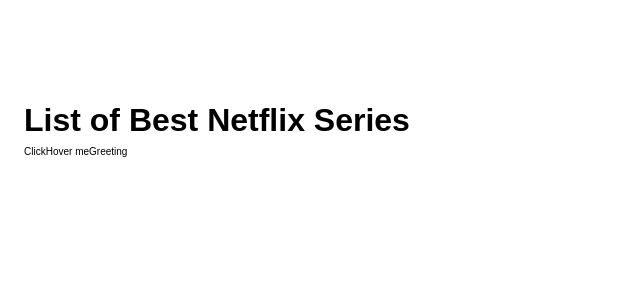
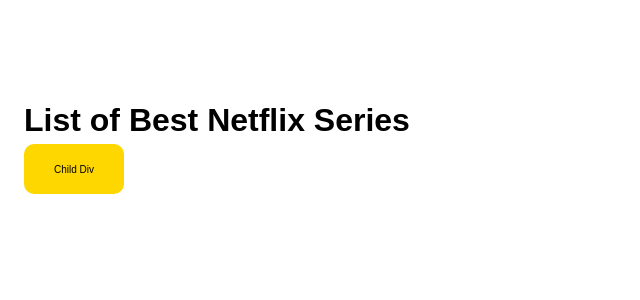
Before and after one commit to AyushPal-1/React, a React (Vite) app in the folder reactapp/: page / in a window 1280 px wide. Shown: the top 300 px of the page, without its empty margins (0-640 px from the left). Built offline with nearby package versions, Linux system fonts and the light colour scheme.

Commit message:
Event Propagation

```diff
--- a/reactapp/src/App.jsx
+++ b/reactapp/src/App.jsx
@@ -7,6 +7,7 @@
 import "./components/Netflix.module.css"
 import { EventHanding } from "./components/EventHanding";
 import { EventProps } from "./components/EventProps";
+import { EventPropagation } from "./components/EventPropagation";
 
 export const App = () => {
   return (
@@ -17,7 +18,8 @@
         <h1 className="card-heading">List of Best Netflix Series</h1>
        {/* <Netflixcard />  */}
       {/* <EventHanding ></EventHanding> */}
-      <EventProps></EventProps>
+      {/* <EventProps></EventProps> */}
+      <EventPropagation/>
 
       </section>
       {/* <Profile /> */}
--- /dev/null
+++ b/reactapp/src/components/EP.css
@@ -0,0 +1,9 @@
+.main-div{
+    height: 50px;
+    width: 100px;
+    background-color: gold;
+    display: flex;
+    align-items: center;
+    justify-content: center;
+    border-radius: 10px;
+}
--- /dev/null
+++ b/reactapp/src/components/EventPropagation.jsx
@@ -0,0 +1,29 @@
+import "./EP.css";
+export const EventPropagation = () => {
+    const handleGrandParent = () => {
+        console.log("GrandParent Clicked");
+
+    }
+    const handleParentClick = () => {
+        console.log("Parent Clicked");
+
+    }
+    const handleChildClick = (event) => {
+        // stop Propagation using event.stopPropagation()
+        // event.stopPropagation()
+        console.log("Child Clicked");
+
+    }
+    return (
+        <section className="main-div">
+            {/* using Capture */}
+            <div className="g-div" onClickCapture={handleGrandParent}>
+                <div className="p-div" onClickCapture={handleParentClick}>
+                    <button className="c-div" onClickCapture={handleChildClick}>
+                        Child Div
+                    </button>
+                </div>
+            </div>
+        </section>
+    )
+}
```
